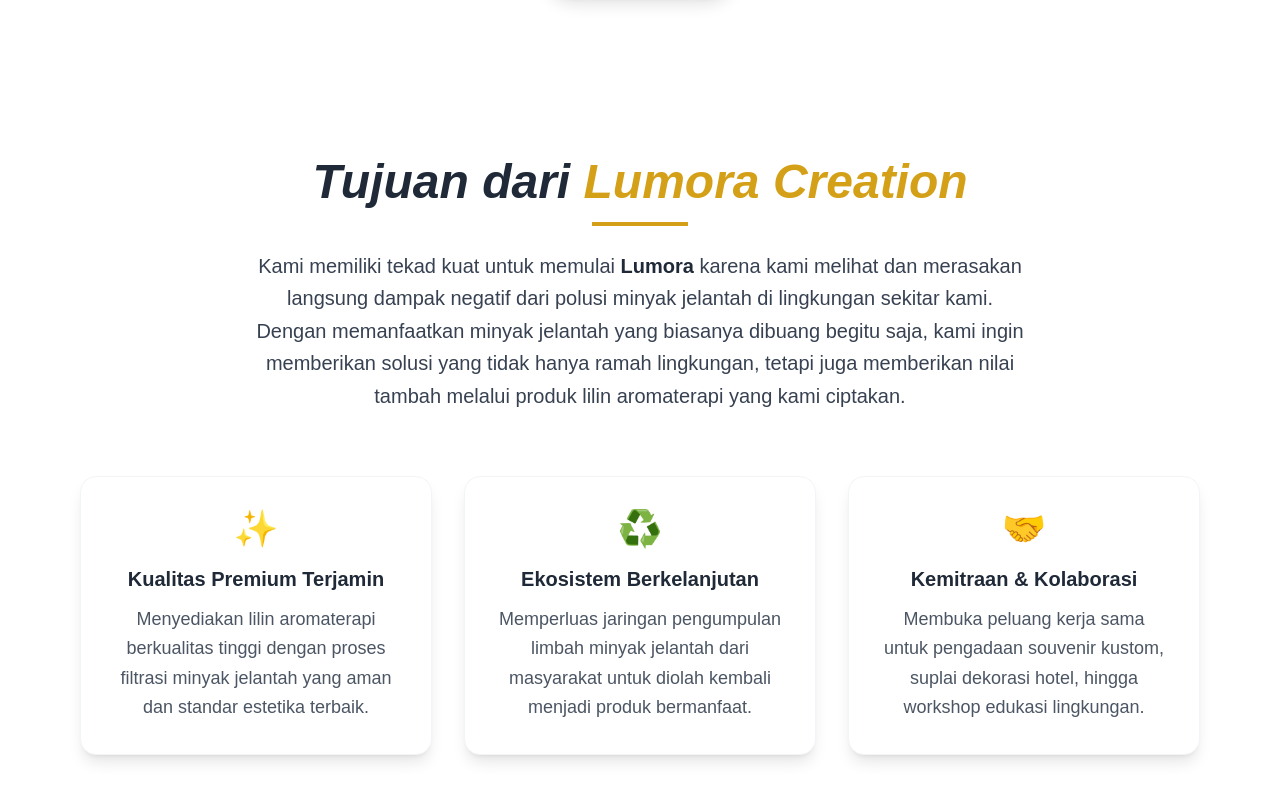
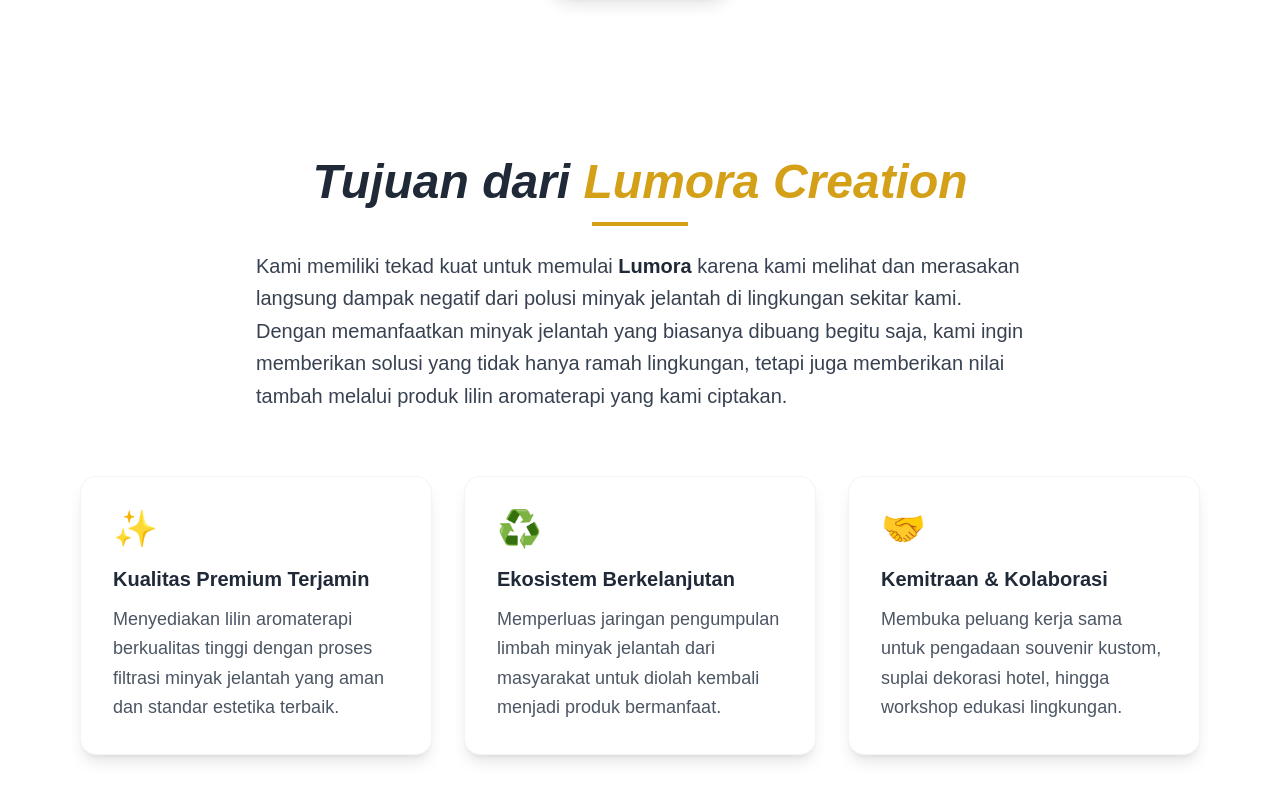
Before and after one commit to Krisnanda7/Lumora-Creation, a Next.js app: page / in a window 1280 px wide. Shown: the part 5085-5885 px from the top of the page. Built offline with nearby package versions, Linux system fonts and the light colour scheme.

Commit message:
style: update goals section

```diff
--- a/components/goal.tsx
+++ b/components/goal.tsx
@@ -27,13 +27,9 @@
     >
       <div className="max-w-6xl mx-auto relative z-10">
         {/* Header Section */}
-        <div className="text-center mb-16">
-          <div
-            className="text-center mb-16"
-            data-aos="fade-right"
-            data-aos-duration="2000"
-          >
-            <h2 className="text-4xl md:text-5xl font-bold  text-gray-800 mb-4 font-sans-serif italic">
+        <div className="mb-16">
+          <div className="mb-16" data-aos="fade-right" data-aos-duration="2000">
+            <h2 className="text-4xl md:text-5xl font-bold  text-gray-800 mb-4 font-sans-serif italic  text-center">
               Tujuan dari{" "}
               <span className="text-[#D4A017]">Lumora Creation</span>
             </h2>
--- a/components/product.tsx
+++ b/components/product.tsx
@@ -789,12 +789,12 @@
             </div>
 
             {/* Tab pill switcher */}
-            <div
-              className="flex justify-center mb-10 px-2"
-              data-aos="fade-up"
-              data-aos-duration="2000"
-            >
-              <div className="relative flex bg-[#F5ECD7] rounded-full p-1.5 gap-0.5 shadow-inner w-full max-w-sm">
+            <div className="flex justify-center mb-10 px-2">
+              <div
+                className="relative flex bg-[#F5ECD7] rounded-full p-1.5 gap-0.5 shadow-inner w-full max-w-sm"
+                data-aos="fade-up"
+                data-aos-duration="2000"
+              >
                 {categories.map((cat, i) => (
                   <button
                     key={i}
```
